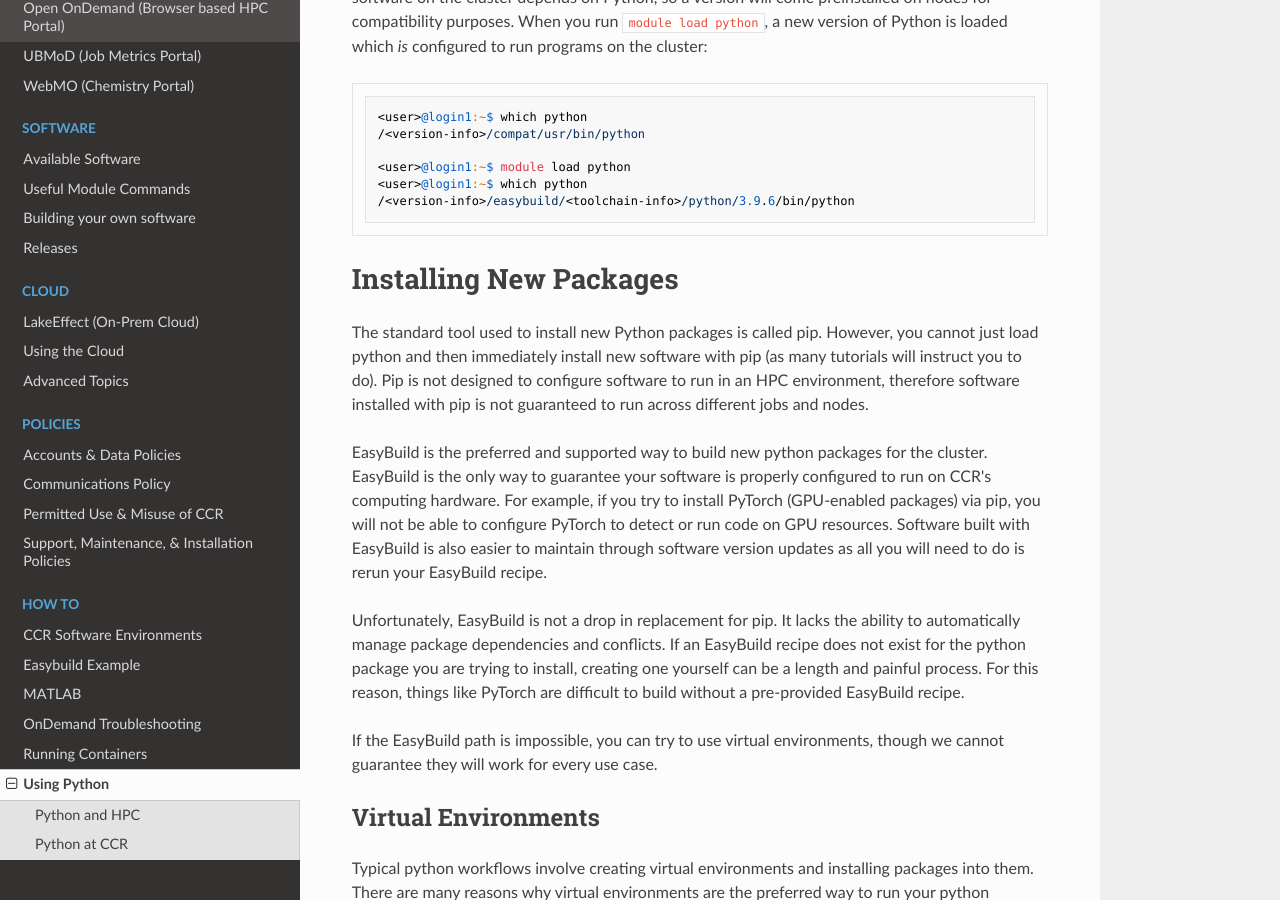
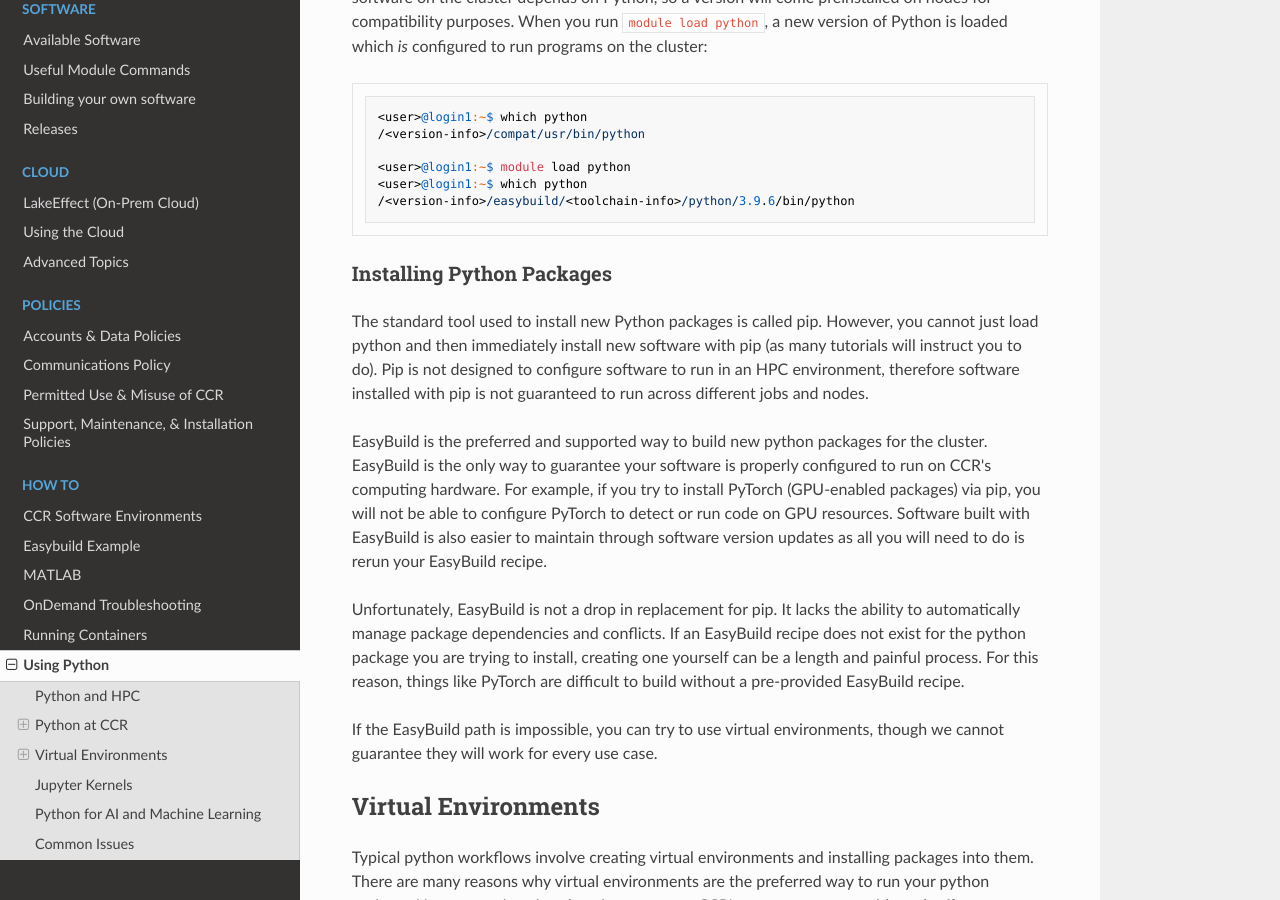
Before and after one commit to ubccr/ccrdocs, an MkDocs documentation site: the page built from pages/howto/python.md, in a window 1280 px wide and 900 px high, scrolled down 671 px. Built offline with MkDocs 1.6.1, drawn with Linux system fonts in a browser that asks for light colours; nearby versions of some CDN libraries.

Commit message:
Update pages/howto/python.md
Co-authored-by: Dori Sajdak <djm29@buffalo.edu>

````diff
--- a/pages/howto/python.md
+++ b/pages/howto/python.md
@@ -22,7 +22,7 @@ The way Python is installed and configured at CCR can be a little confusing. Whe
 /<version-info>/easybuild/<toolchain-info>/python/3.9.6/bin/python
 ```
 
-# Installing New Packages
+### Installing Python Packages
 
 The standard tool used to install new Python packages is called pip. However, you cannot just load python and then immediately install new software with pip (as many tutorials will instruct you to do). Pip is not designed to configure software to run in an HPC environment, therefore software installed with pip is not guaranteed to run across different jobs and nodes.
 
````
